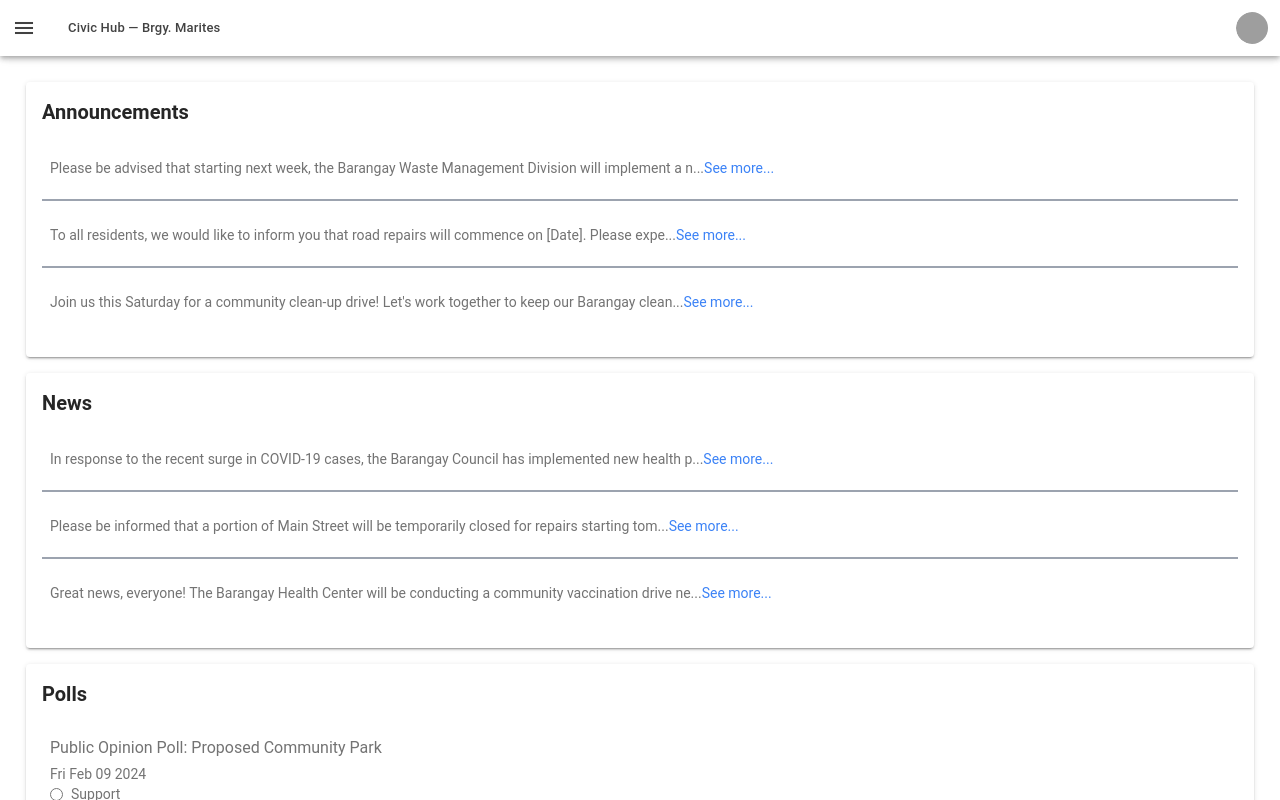
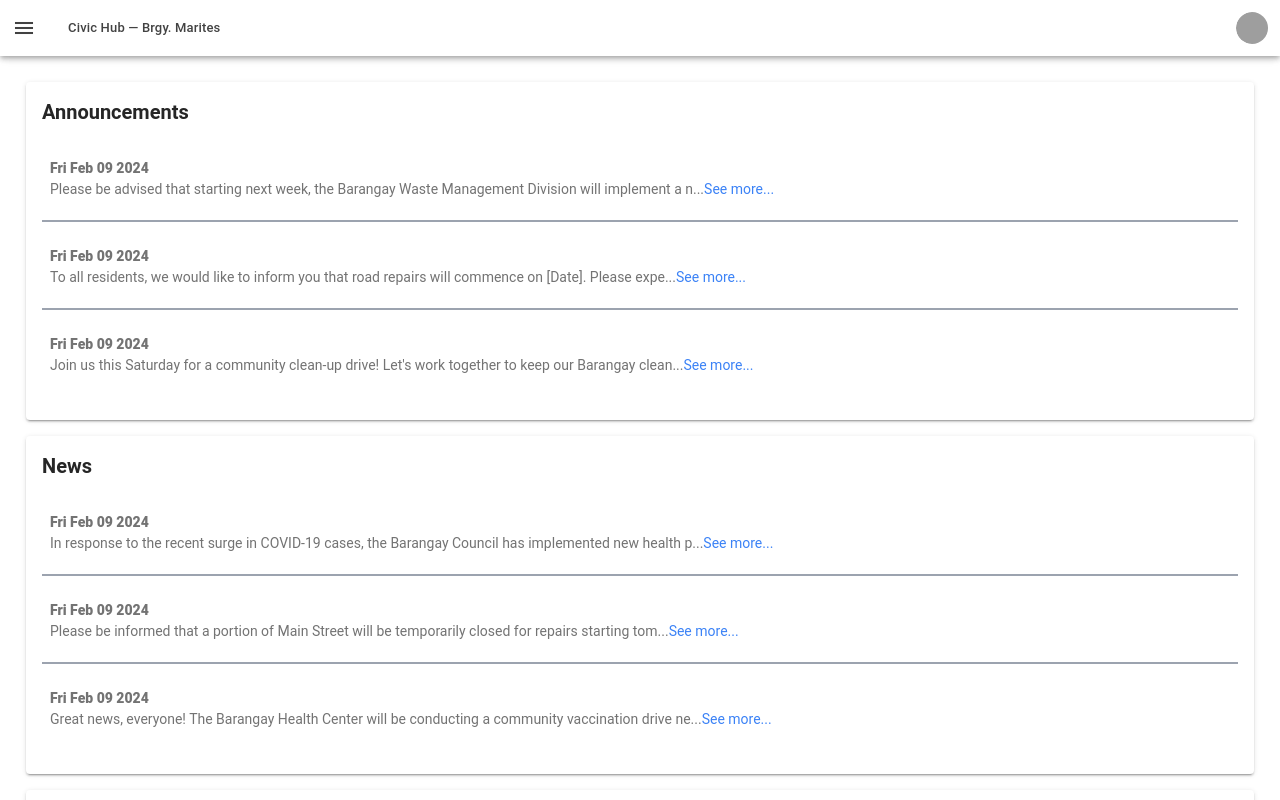
Before and after one commit to bridge360-ph/civic-hub, a React (Vite) app: page /home in a window 1280 px wide. Built offline with nearby package versions, Linux system fonts and the light colour scheme; grey boxes are pictures that could not be loaded.

Commit message:
feat: render date on every content card

```diff
--- a/src/pages/home/Home.tsx
+++ b/src/pages/home/Home.tsx
@@ -35,6 +35,7 @@ function Content({ contents }: ContentProps) {
           key={content.key}
           className={`p-2 my-2 ${i < contents.length - 1 ? 'border-b-2 border-gray-400' : ''}`}
         >
+          <IonText className="block font-black">{content.date}</IonText>
           <IonText>
             {expandedContent === content.key
               ? content.text
```
